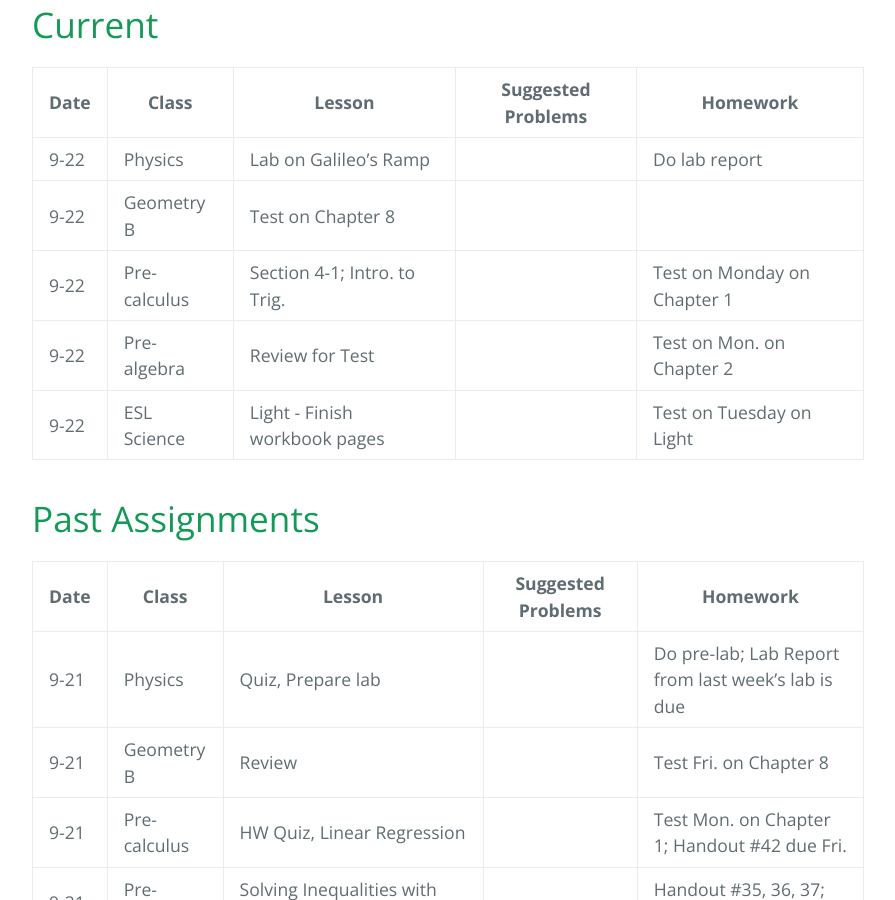
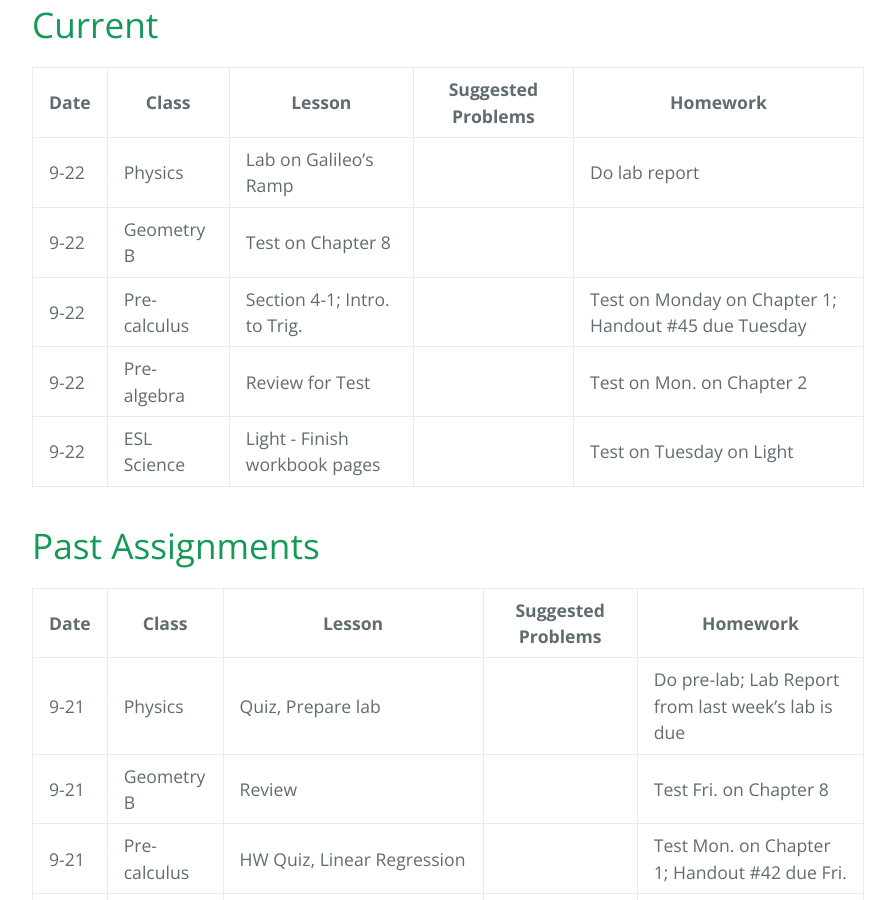
Before and after one commit to gpayoo/gpayoo, a Jekyll site: the page built from index.md, in a window 1280 px wide and 900 px high, scrolled down 501 px. Shown: the whole window, without its empty margins (192-1087 px from the left). Built offline with Jekyll 4.4.1, drawn with Linux system fonts in a browser that asks for light colours; our own code applies the rules of GitHub Pages for plain Markdown files.

Commit message:
Update index.md

```diff
--- a/index.md
+++ b/index.md
@@ -11,7 +11,7 @@ layout: default
 | ---- | ----- | ------ | -------- | ---
 | 9-22 | Physics | Lab on Galileo's Ramp | | Do lab report
 | 9-22 | Geometry B | Test on Chapter 8 | | |
-| 9-22 | Pre-calculus | Section 4-1; Intro. to Trig.  | |  Test on Monday on Chapter 1
+| 9-22 | Pre-calculus | Section 4-1; Intro. to Trig.  | |  Test on Monday on Chapter 1; Handout #45 due Tuesday
 | 9-22 | Pre-algebra | Review for Test| | Test on Mon. on Chapter 2
 | 9-22 | ESL Science | Light - Finish workbook pages |  |  Test on Tuesday on Light
 
```
